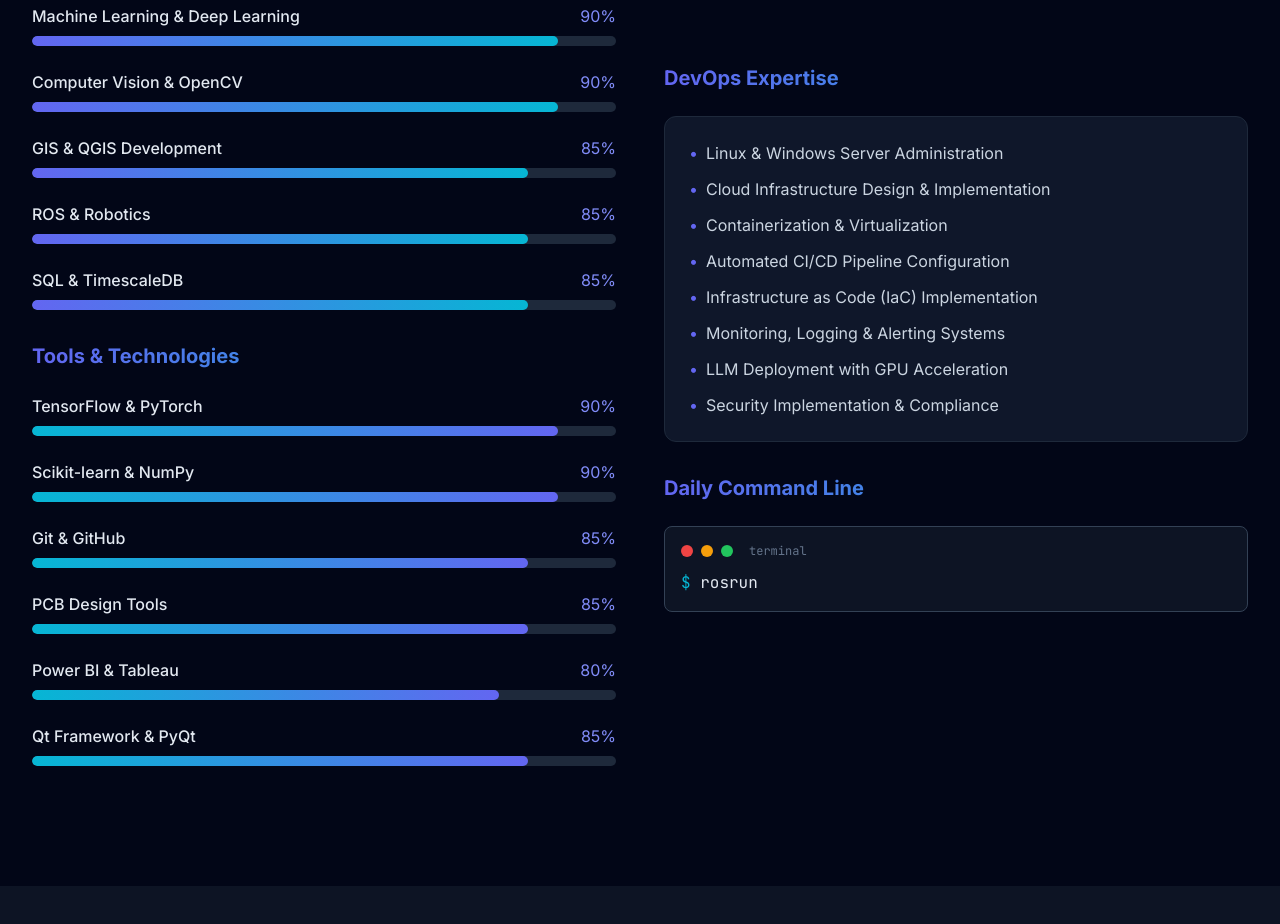
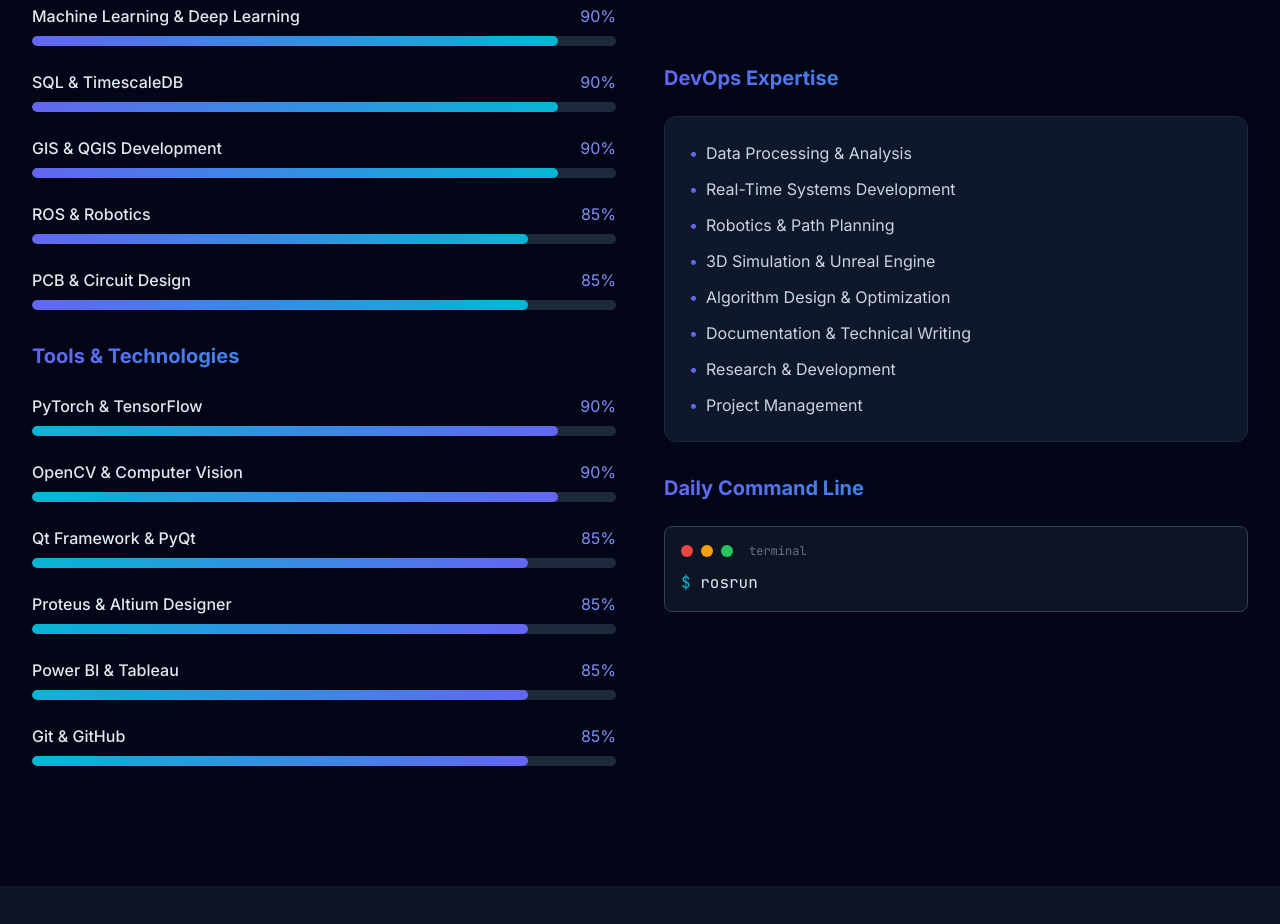
Before and after one commit to rabbia67/rabbia67.github.io, a React (Vite) app: page / in a window 1280 px wide. Shown: the part 2100-3024 px from the top of the page. Built offline with nearby package versions, Linux system fonts and the light colour scheme.

Commit message:
technical skills portion modified

```diff
--- a/src/components/sections/Skills.tsx
+++ b/src/components/sections/Skills.tsx
@@ -14,27 +14,27 @@ const Skills: React.FC = () => {
   const technicalSkills = [
     { label: 'Python & C++', percentage: 95 },
     { label: 'Machine Learning & Deep Learning', percentage: 90 },
-    { label: 'Computer Vision & OpenCV', percentage: 90 },
-    { label: 'GIS & QGIS Development', percentage: 85 },
+    { label: 'SQL & TimescaleDB', percentage: 90 },
+    { label: 'GIS & QGIS Development', percentage: 90 },
     { label: 'ROS & Robotics', percentage: 85 },
-    { label: 'SQL & TimescaleDB', percentage: 85 },
+    { label: 'PCB & Circuit Design', percentage: 85 },
   ];
 
   const tools = [
-    { label: 'TensorFlow & PyTorch', percentage: 90 },
-    { label: 'Scikit-learn & NumPy', percentage: 90 },
+    { label: 'PyTorch & TensorFlow', percentage: 90 },
+    { label: 'OpenCV & Computer Vision', percentage: 90 },
+    { label: 'Qt Framework & PyQt', percentage: 85 },
+    { label: 'Proteus & Altium Designer', percentage: 85 },
+    { label: 'Power BI & Tableau', percentage: 85 },
     { label: 'Git & GitHub', percentage: 85 },
-    { label: 'PCB Design Tools', percentage: 85 },
-    { label: 'Power BI & Tableau', percentage: 80 },
-    { label: 'Qt Framework & PyQt', percentage: 85 },
   ];
 
   const terminalCommands = [
     'python train_model.py --model cnn',
     'rosrun robot_nav path_planning',
-    'pytest test_algorithms.py',
     'python process_timeseries.py',
-    'qgis --python process_data.py'
+    'qgis --python process_data.py',
+    'git push origin main'
   ];
 
   return (
@@ -92,35 +92,35 @@ const Skills: React.FC = () => {
                 <ul className="space-y-3 text-slate-300">
                   <li className="flex items-start">
                     <span className="text-primary-500 mr-2">•</span>
-                    <span>Linux & Windows Server Administration</span>
+                    <span>Data Processing & Analysis</span>
                   </li>
                   <li className="flex items-start">
                     <span className="text-primary-500 mr-2">•</span>
-                    <span>Cloud Infrastructure Design & Implementation</span>
+                    <span>Real-Time Systems Development</span>
                   </li>
                   <li className="flex items-start">
                     <span className="text-primary-500 mr-2">•</span>
-                    <span>Containerization & Virtualization</span>
+                    <span>Robotics & Path Planning</span>
                   </li>
                   <li className="flex items-start">
                     <span className="text-primary-500 mr-2">•</span>
-                    <span>Automated CI/CD Pipeline Configuration</span>
+                    <span>3D Simulation & Unreal Engine</span>
                   </li>
                   <li className="flex items-start">
                     <span className="text-primary-500 mr-2">•</span>
-                    <span>Infrastructure as Code (IaC) Implementation</span>
+                    <span>Algorithm Design & Optimization</span>
                   </li>
                   <li className="flex items-start">
                     <span className="text-primary-500 mr-2">•</span>
-                    <span>Monitoring, Logging & Alerting Systems</span>
+                    <span>Documentation & Technical Writing</span>
                   </li>
                   <li className="flex items-start">
                     <span className="text-primary-500 mr-2">•</span>
-                    <span>LLM Deployment with GPU Acceleration</span>
+                    <span>Research & Development</span>
                   </li>
                   <li className="flex items-start">
                     <span className="text-primary-500 mr-2">•</span>
-                    <span>Security Implementation & Compliance</span>
+                    <span>Project Management</span>
                   </li>
                 </ul>
               </div>
```
